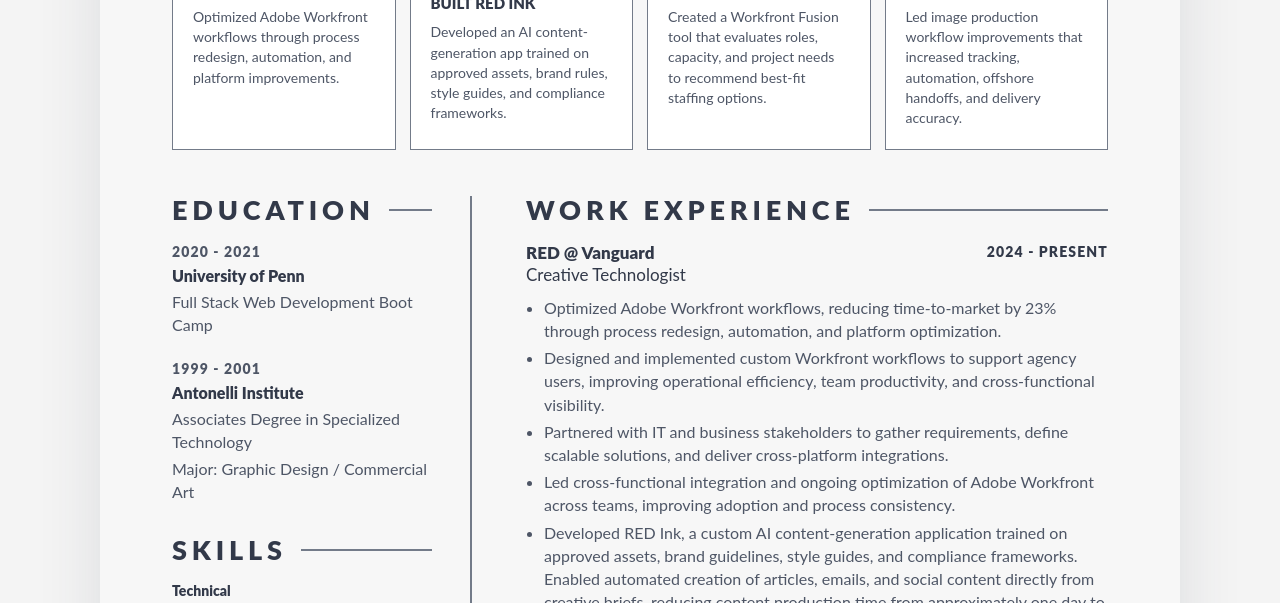
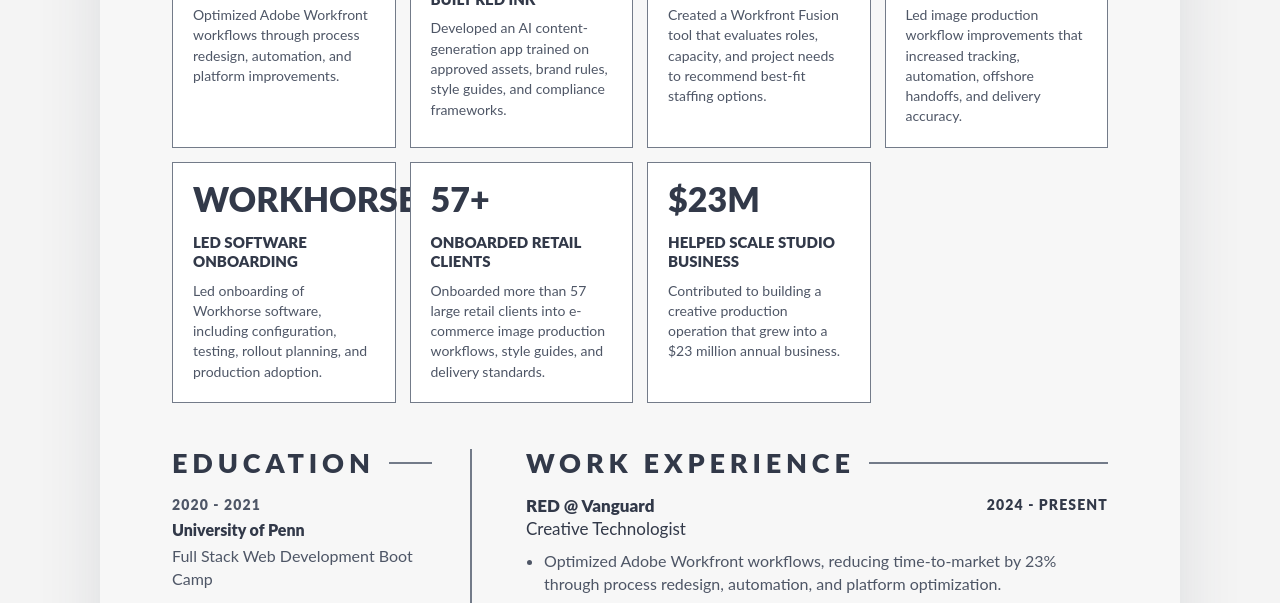
Before and after one commit to flieckster/bflieck-site, a website built with Vite: page index.html in a window 1280 px wide. Shown: the part 756-1359 px from the top of the page. Built offline with nearby package versions, Linux system fonts and the light colour scheme.

Commit message:
Expand resume accomplishments

```diff
--- a/src/main.js
+++ b/src/main.js
@@ -201,6 +201,21 @@
             <p class="achievement-metric">99.9%</p>
             <h3>Maintained production SLA</h3>
             <p>Led image production workflow improvements that increased tracking, automation, offshore handoffs, and delivery accuracy.</p>
+          </article>
+          <article>
+            <p class="achievement-metric">Workhorse</p>
+            <h3>Led software onboarding</h3>
+            <p>Led onboarding of Workhorse software, including configuration, testing, rollout planning, and production adoption.</p>
+          </article>
+          <article>
+            <p class="achievement-metric">57+</p>
+            <h3>Onboarded retail clients</h3>
+            <p>Onboarded more than 57 large retail clients into e-commerce image production workflows, style guides, and delivery standards.</p>
+          </article>
+          <article>
+            <p class="achievement-metric">$23M</p>
+            <h3>Helped scale studio business</h3>
+            <p>Contributed to building a creative production operation that grew into a $23 million annual business.</p>
           </article>
         </div>
       </section>
--- a/src/styles.css
+++ b/src/styles.css
@@ -169,7 +169,7 @@
 
 .accomplishment-grid {
   display: grid;
-  grid-template-columns: repeat(4, minmax(0, 1fr));
+  grid-template-columns: repeat(auto-fit, minmax(210px, 1fr));
   gap: 14px;
   margin-top: 20px;
 }
@@ -184,7 +184,7 @@
 .achievement-metric {
   margin-bottom: 18px;
   color: var(--ink);
-  font-size: clamp(25px, 3.3vw, 36px);
+  font-size: clamp(24px, 3vw, 34px);
   font-weight: 900;
   line-height: 0.95;
   letter-spacing: 0;
```
